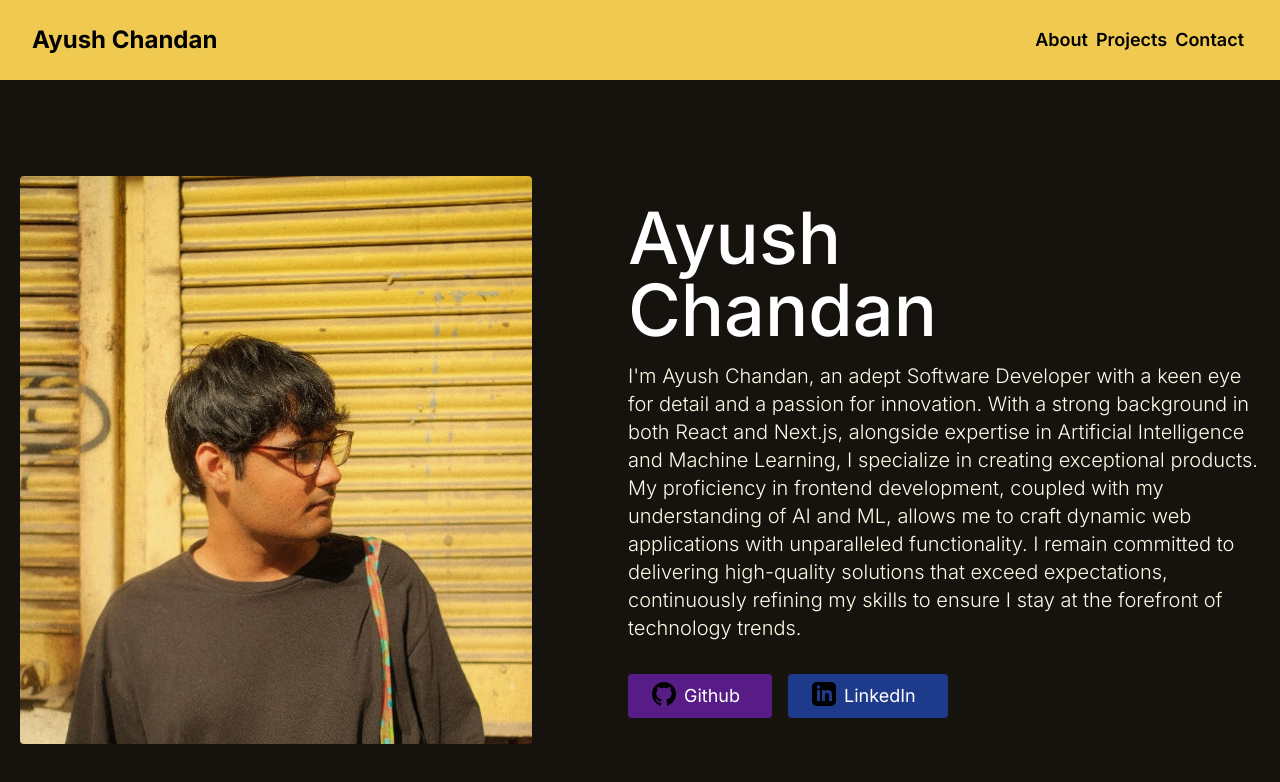
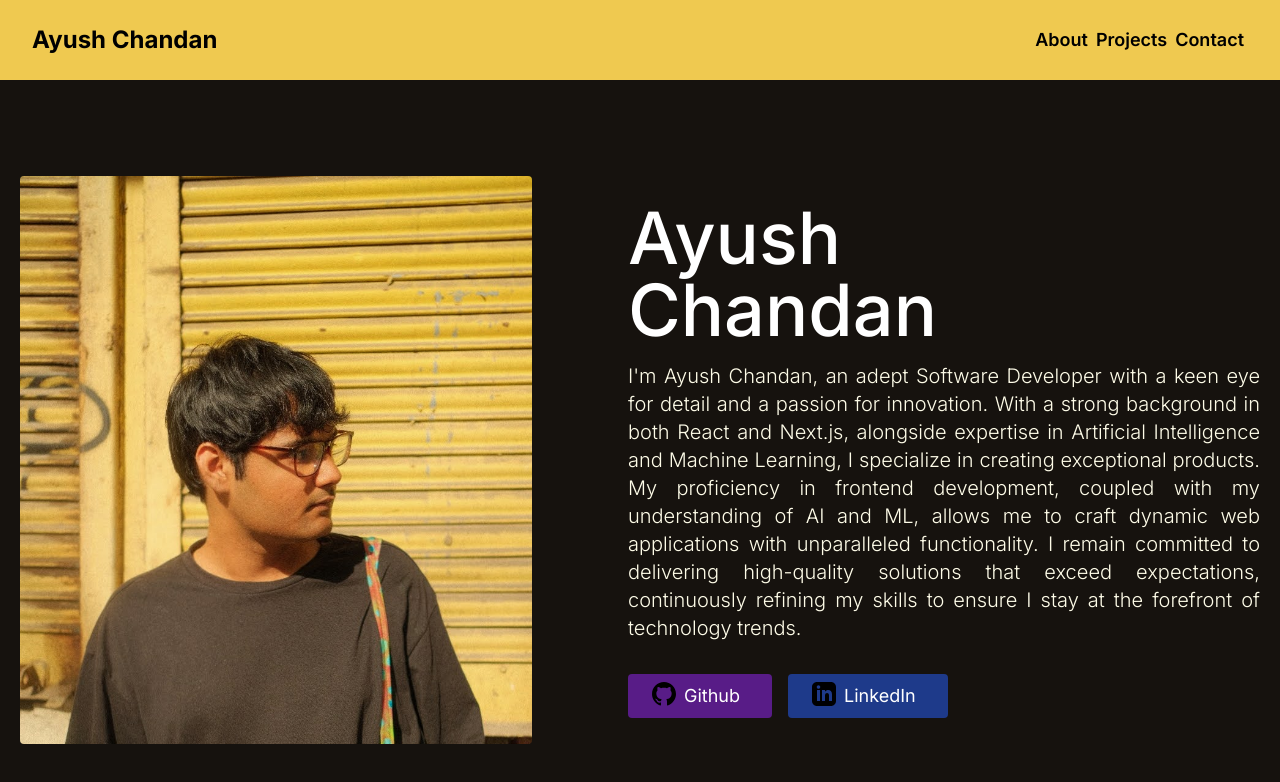
Before and after one commit to Ashkewww/Portfolio, a Next.js app: page /home in a window 1280 px wide. Shown: the top 782 px of the page. Built offline with nearby package versions, Linux system fonts and the light colour scheme.

Commit message:
text justified

```diff
--- a/src/componenets/Hero/Hero.tsx
+++ b/src/componenets/Hero/Hero.tsx
@@ -12,7 +12,7 @@ export default function Hero() {
           <h1 className="title-font sm:text-7xl text-3xl mb-4 font-medium text-white title-animation hover:cursor-pointer">Ayush&nbsp;
             <br className="hidden lg:inline-block" />Chandan
           </h1>
-          <p className="mb-8 leading-relaxed font-light md:text-xl text-yellow-50 hover:text-yellow-200 hover:cursor-pointer">I&apos;m Ayush Chandan, an adept Software Developer with a keen eye for detail and a passion for innovation. With a strong background in both React and Next.js, alongside expertise in Artificial Intelligence and Machine Learning, I specialize in creating exceptional products. My proficiency in frontend development, coupled with my understanding of AI and ML, allows me to craft dynamic web applications with unparalleled functionality. I remain committed to delivering high-quality solutions that exceed expectations, continuously refining my skills to ensure I stay at the forefront of technology trends.</p>
+          <p className="mb-8 leading-relaxed font-light md:text-xl text-yellow-50 hover:text-yellow-200 hover:cursor-pointer text-justify">I&apos;m Ayush Chandan, an adept Software Developer with a keen eye for detail and a passion for innovation. With a strong background in both React and Next.js, alongside expertise in Artificial Intelligence and Machine Learning, I specialize in creating exceptional products. My proficiency in frontend development, coupled with my understanding of AI and ML, allows me to craft dynamic web applications with unparalleled functionality. I remain committed to delivering high-quality solutions that exceed expectations, continuously refining my skills to ensure I stay at the forefront of technology trends.</p>
           <div className="flex justify-center">
             <button className="inline-flex text-white bg-purple-900 border-0 py-2 px-6 focus:outline-none hover:bg-purple-700 rounded text-lg" onClick={() => {
               window.open("https://github.com/Ashkewww", "_blank");
```
